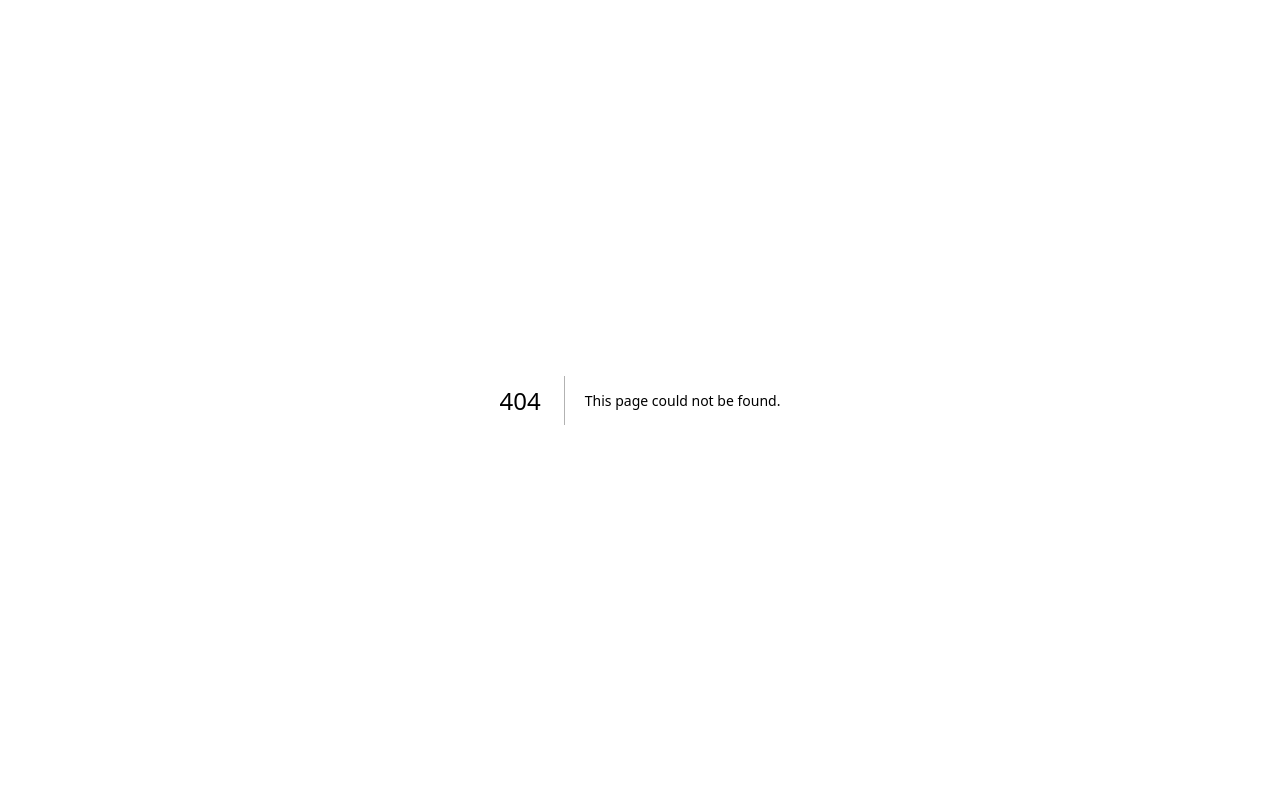
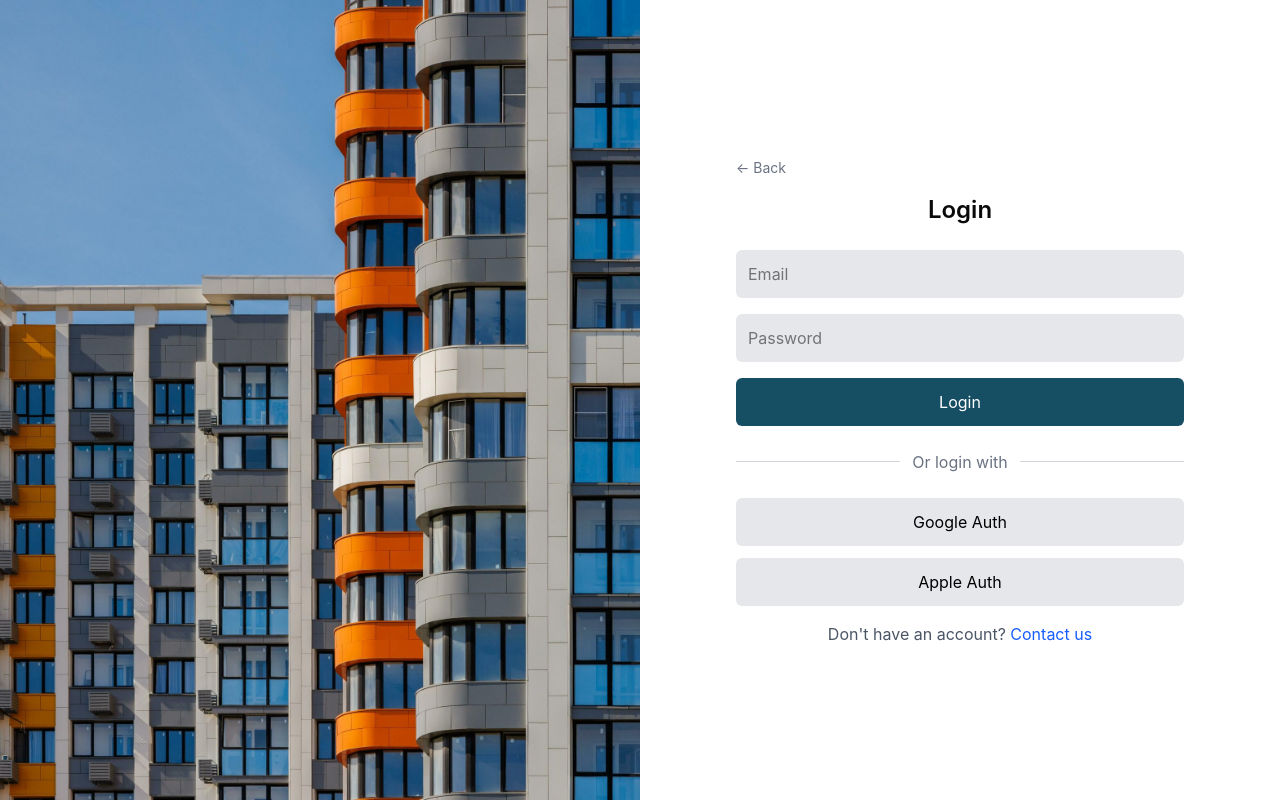
Before and after one commit to TheDThompsonDev/tenant-app, a Next.js app: page /login in a window 1280 px wide. Before the commit this address had no page. Built offline with nearby package versions, Linux system fonts and the light colour scheme.

Commit message:
chore: added in page.tsx, loginform.tsx, and authButtons.tsx for login page

```diff
--- /dev/null
+++ b/src/app/login/AuthButtons.tsx
@@ -0,0 +1,12 @@
+export default function AuthButtons() {
+  return (
+    <div className="space-y-3">
+      <button className="w-full bg-gray-200 text-black p-3 rounded-md" disabled>
+        Google Auth
+      </button>
+      <button className="w-full bg-gray-200 text-black p-3 rounded-md" disabled>
+        Apple Auth
+      </button>
+    </div>
+  )
+}
--- /dev/null
+++ b/src/app/login/Loginform.tsx
@@ -0,0 +1,36 @@
+import AuthButtons from "./AuthButtons"
+
+export default function LoginForm() {
+  return (
+    <div className="w-full">
+      <h2 className="text-2xl font-semibold text-center mb-6">Login</h2>
+
+      <div className="space-y-4">
+        <input
+          type="email"
+          placeholder="Email"
+          className="w-full p-3 bg-gray-200 text-black rounded-md focus:outline-none"
+        />
+        <input
+          type="password"
+          placeholder="Password"
+          className="w-full p-3 bg-gray-200 text-black rounded-md focus:outline-none"
+        />
+        <button
+          className="w-full bg-secondary-blue text-white p-3 rounded-md"
+          disabled
+        >
+          Login
+        </button>
+      </div>
+
+      <div className="flex items-center my-6">
+        <hr className="flex-grow border-gray-300" />
+        <span className="px-3 text-gray-500">Or login with</span>
+        <hr className="flex-grow border-gray-300" />
+      </div>
+
+      <AuthButtons />
+    </div>
+  )
+}
--- /dev/null
+++ b/src/app/login/page.tsx
@@ -0,0 +1,37 @@
+"use client"
+
+import Image from "next/image"
+import Link from "next/link"
+import LoginForm from "./Loginform"
+
+export default function LoginPage() {
+  return (
+    <div className="min-h-screen bg-white flex flex-col lg:flex-row">
+      <div className="hidden lg:block lg:w-1/2 h-screen relative">
+        <Image
+          src="/login.jpeg"
+          alt="Apartment Building"
+          layout="fill"
+          objectFit="cover"
+        />
+      </div>
+
+      <div className="w-full lg:w-1/2 flex flex-col justify-center items-center p-6">
+        <div className="max-w-md w-full">
+          <Link href="/" className="text-sm text-gray-500 mb-4 inline-block">
+            &larr; Back
+          </Link>
+
+          <LoginForm />
+
+          <p className="text-center text-gray-600 mt-4">
+            Don&apos;t have an account?{" "}
+            <Link href="/contact" className="text-blue-600">
+              Contact us
+            </Link>
+          </p>
+        </div>
+      </div>
+    </div>
+  )
+}
```
Also changed, not shown: 1 other file (tests, documents, lock files or other folders).
